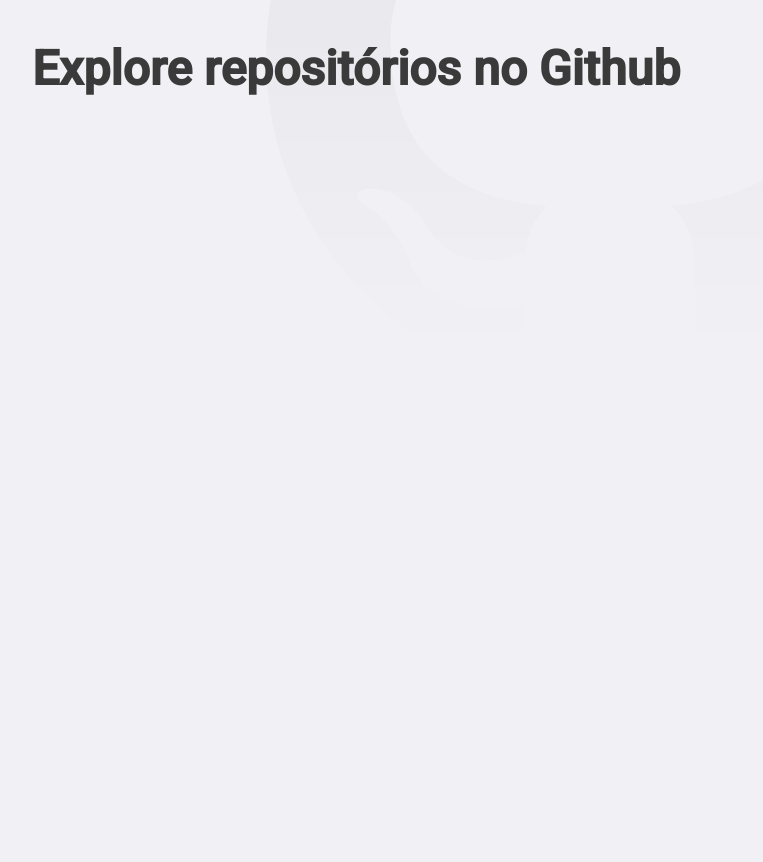
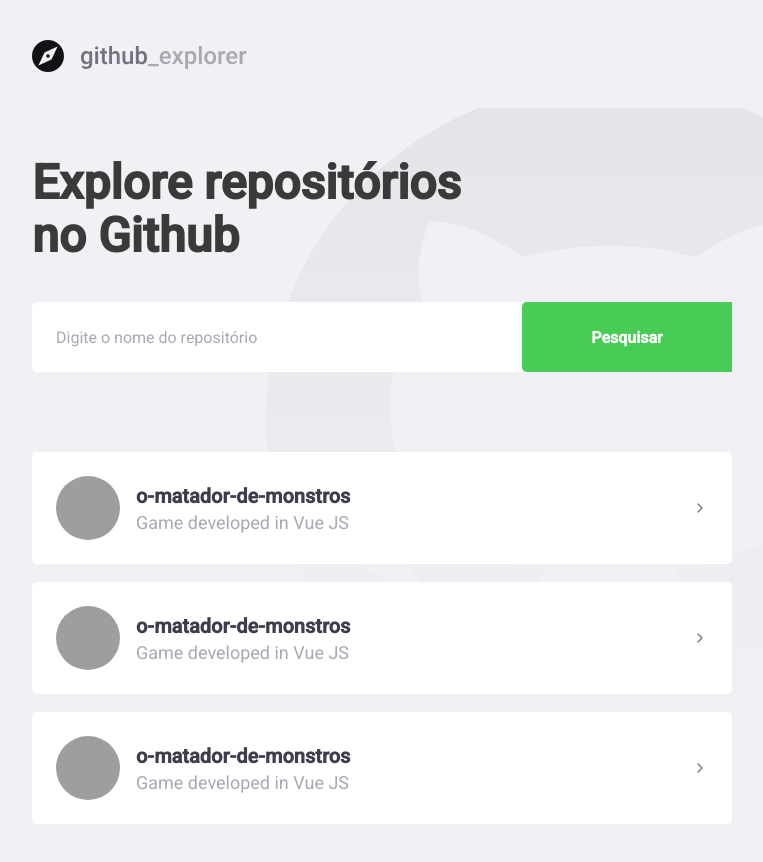
Before and after one commit to yankaique/github-explorer-reactjs, a React (Create React App) app in the folder frontend/: page / in a window 1280 px wide. Shown: the whole page, without its empty margins (148-911 px from the left). Before the commit the page ends 800 px from the top, so only its background shows below. Built offline with nearby package versions, Linux system fonts and the light colour scheme; grey boxes are pictures that could not be loaded.

Commit message:
Styling dashboard page

```diff
--- a/frontend/package.json
+++ b/frontend/package.json
@@ -10,8 +10,10 @@
     "@types/node": "^12.19.4",
     "@types/react": "^16.9.56",
     "@types/react-dom": "^16.9.9",
+    "polished": "^4.0.3",
     "react": "^17.0.1",
     "react-dom": "^17.0.1",
+    "react-icons": "^3.11.0",
     "react-router-dom": "^5.2.0",
     "react-scripts": "4.0.0",
     "styled-components": "^5.2.1",
--- a/frontend/src/pages/Dashboard/index.tsx
+++ b/frontend/src/pages/Dashboard/index.tsx
@@ -1,8 +1,58 @@
 import React from 'react';
-import { Title } from './styles';
+import { FiChevronRight } from 'react-icons/fi';
+import { Title, Form, Repositories } from './styles';
+
+import logoImg from '../../assets/logo-github-explorer.svg';
 
 const Dashboard: React.FC = () => {
-  return <Title>Explore repositórios no Github</Title>;
+  return (
+    <>
+      <img src={logoImg} alt="Github Explorer" />
+      <Title>Explore repositórios no Github</Title>
+      <Form action="">
+        <input type="text" placeholder="Digite o nome do repositório" />
+        <button type="submit">Pesquisar</button>
+      </Form>
+
+      <Repositories>
+        <a href="teste">
+          <img
+            src="https://avatars2.githubusercontent.com/u/49956758?s=460&u=11861943fb68ef85c0900067bad0db69a11c7869&v=4"
+            alt="Yan"
+          />
+          <div>
+            <strong>o-matador-de-monstros</strong>
+            <p>Game developed in Vue JS</p>
+          </div>
+          <FiChevronRight size={16} />
+        </a>
+
+        <a href="teste">
+          <img
+            src="https://avatars2.githubusercontent.com/u/49956758?s=460&u=11861943fb68ef85c0900067bad0db69a11c7869&v=4"
+            alt="Yan"
+          />
+          <div>
+            <strong>o-matador-de-monstros</strong>
+            <p>Game developed in Vue JS</p>
+          </div>
+          <FiChevronRight size={16} />
+        </a>
+
+        <a href="teste">
+          <img
+            src="https://avatars2.githubusercontent.com/u/49956758?s=460&u=11861943fb68ef85c0900067bad0db69a11c7869&v=4"
+            alt="Yan"
+          />
+          <div>
+            <strong>o-matador-de-monstros</strong>
+            <p>Game developed in Vue JS</p>
+          </div>
+          <FiChevronRight size={16} />
+        </a>
+      </Repositories>
+    </>
+  );
 };
 
 export default Dashboard;
--- a/frontend/src/pages/Dashboard/styles.ts
+++ b/frontend/src/pages/Dashboard/styles.ts
@@ -1,6 +1,94 @@
 import styled from 'styled-components';
+import { shade } from 'polished';
 
 export const Title = styled.h1`
   font-size: 48px;
   color: #3a3a3a;
+  max-width: 450px;
+  line-height: 53px;
+  margin-top: 80px;
 `;
+
+export const Form = styled.form`
+  margin-top: 40px;
+  max-width: 700px;
+  display: flex;
+
+  input {
+    flex: 1;
+    height: 70px;
+    padding: 0 24px;
+    border: 0;
+    border-radius: 5px 0 0 5px;
+    color: #3a3a3a;
+
+    &::placeholder {
+      color: #a8a8b3;
+    }
+  }
+
+  button {
+    width: 210px;
+    height: 70px;
+    background: #48cc56;
+    border-radius: 5px 0 0 5px;
+    border: 0;
+    color: #fff;
+    font-weight: bold;
+    transition: background-color 0.2s;
+
+    &:hover {
+      background-color: ${shade(0.2, '#48cc56')};
+    }
+  }
+`;
+
+export const Repositories = styled.div`
+  margin-top: 80px;
+  max-width: 700px;
+
+  a {
+    background: #fff;
+    border-radius: 5px;
+    width: 100%;
+    padding: 24px;
+    display: block;
+    text-decoration: none;
+    display: flex;
+    align-items: center;
+    transition: transform 0.2s;
+
+    &:hover {
+      transform: translateX(10px);
+    }
+
+    & + a {
+      margin-top: 18px;
+    }
+
+    img {
+      width: 64px;
+      height: 64px;
+      border-radius: 50%;
+    }
+
+    div {
+      margin-left: 16px;
+
+      strong {
+        font-size: 20px;
+        color: #3d3d4d;
+      }
+
+      p {
+        font-size: 18px;
+        color: #a8a8b3;
+        margin-top: 4px;
+      }
+    }
+    svg {
+      margin-left: auto;
+      color: #737380;
+    }
+  }
+`;
```
Also changed, not shown: frontend/src/assets/logo-github-explorer.svg (added), 1 other file (tests, documents, lock files or other folders).
